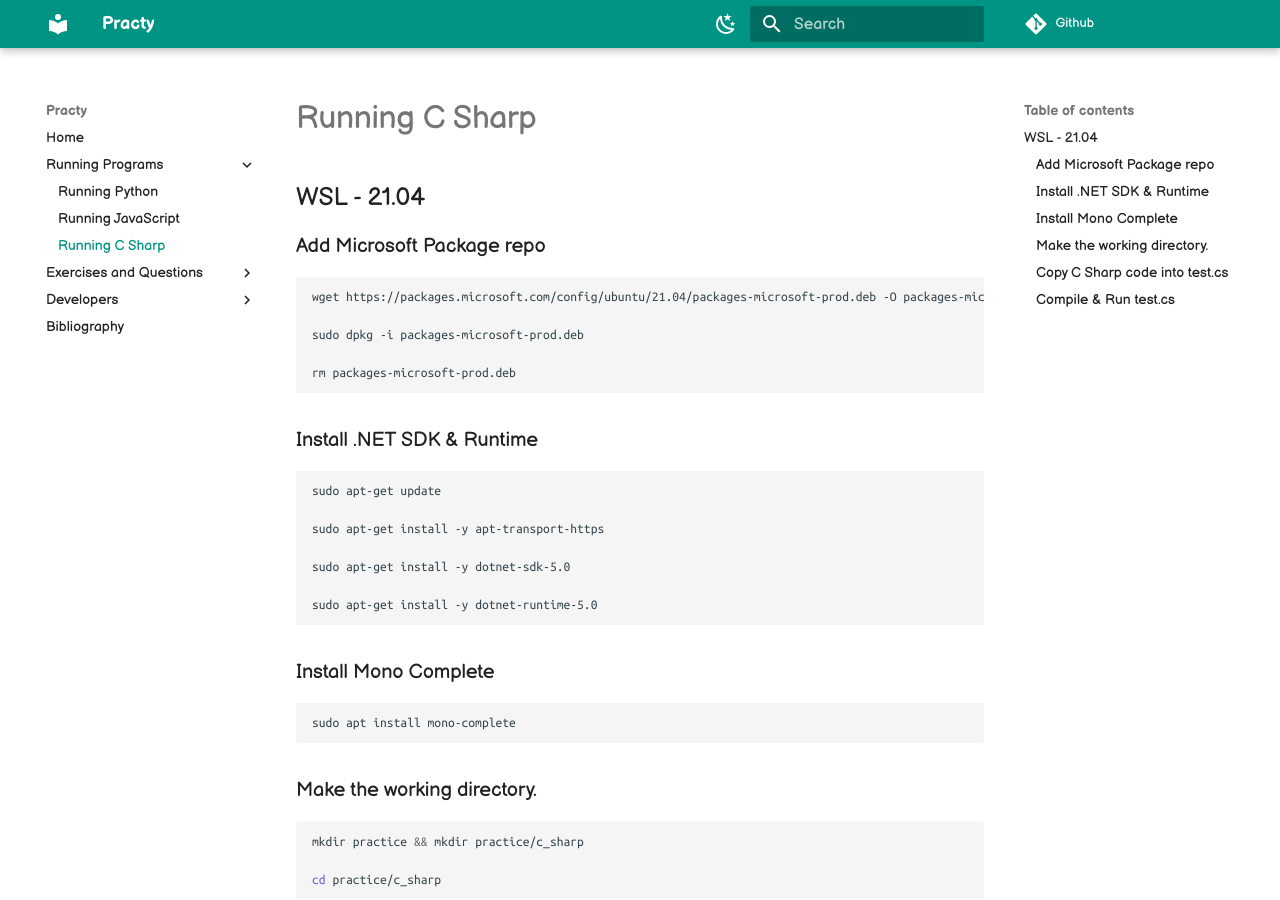
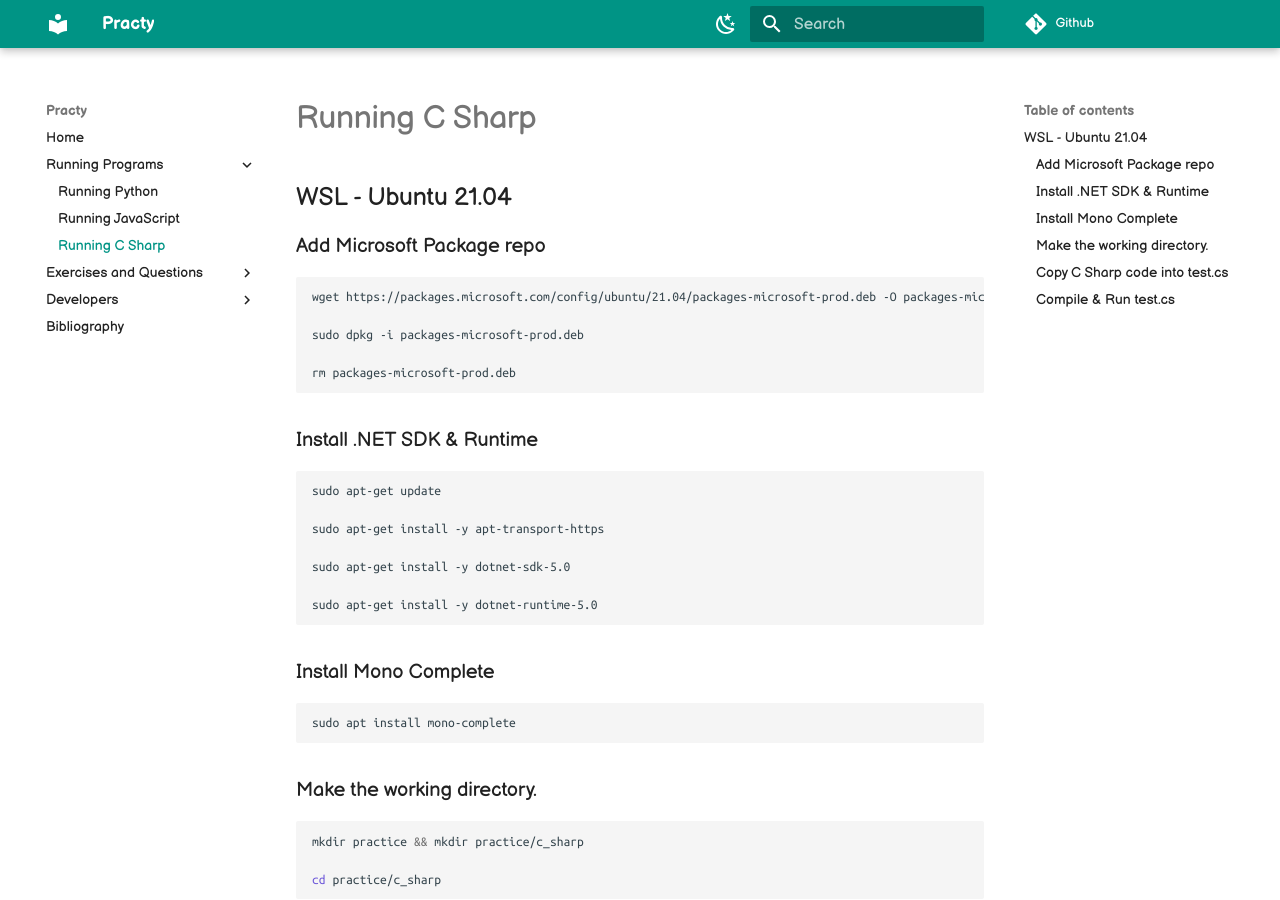
Before and after one commit to jabrielcjones/practy, an MkDocs documentation site: the page built from docs/languages/running_csharp.md, in a window 1280 px wide and 900 px high. Built offline with MkDocs 1.6.1 and Material for MkDocs 9.7.7, drawn with Linux system fonts in a browser that asks for light colours; comment, search, counter and statistics services are not loaded.

Commit message:
Update running_csharp.md

```diff
--- a/docs/languages/running_csharp.md
+++ b/docs/languages/running_csharp.md
@@ -1,6 +1,6 @@
 # Running C Sharp
 
-## WSL - 21.04
+## WSL - Ubuntu 21.04
 
 ### Add Microsoft Package repo
 
```
